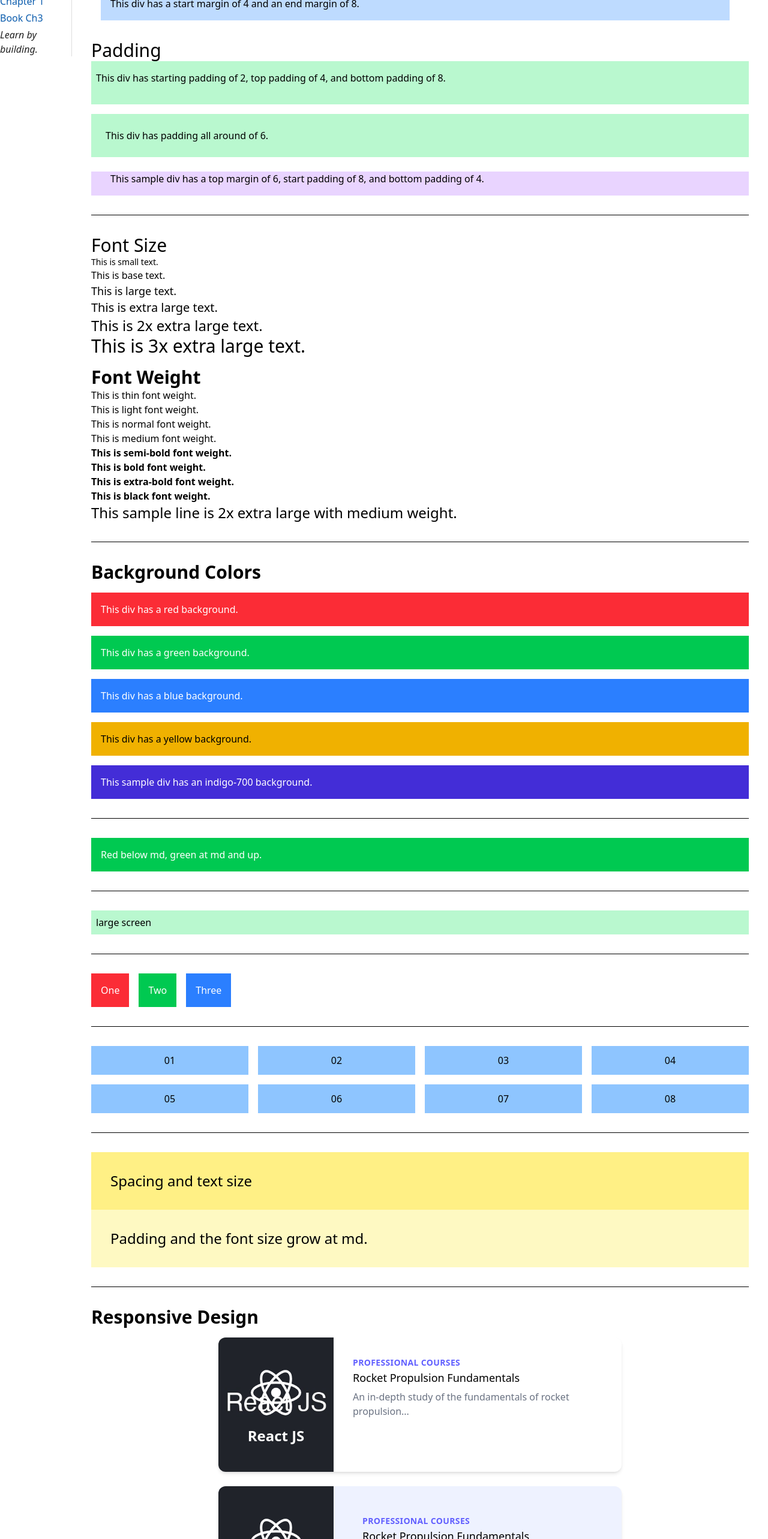
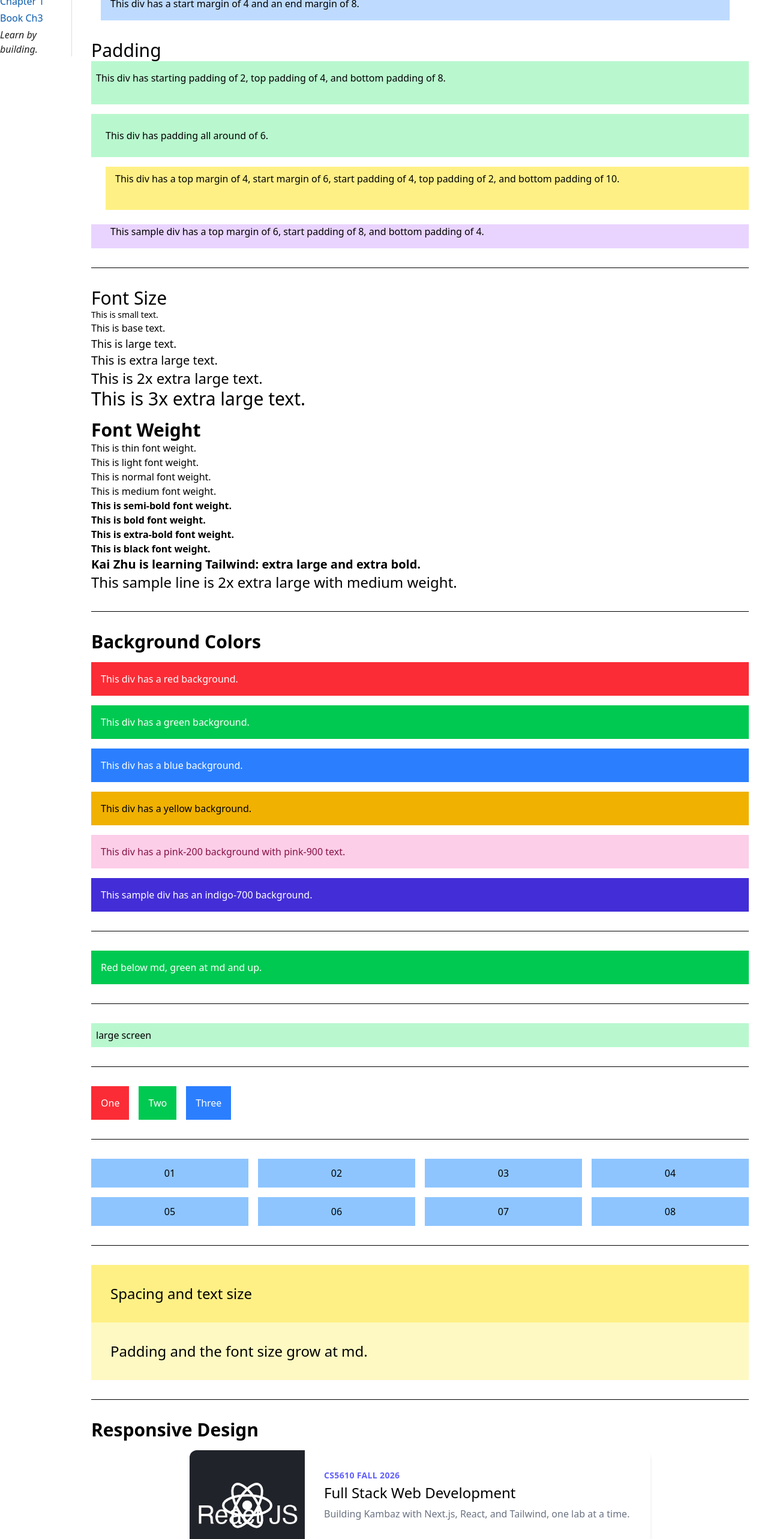
Before and after one commit to zk112211/webdev-client, a Next.js app: page /labs/lab2/tailwind in a window 1280 px wide. Shown: the part 234-2800 px from the top of the page at 60% size. Built offline with nearby package versions, Linux system fonts and the light colour scheme.

Commit message:
Lab 2: On your own Tailwind and React Icons additions

```diff
--- a/app/labs/lab2/ReactIconsSampler.tsx
+++ b/app/labs/lab2/ReactIconsSampler.tsx
@@ -5,6 +5,8 @@ import { FaBookBible } from "react-icons/fa6";
 import { VscAccount } from "react-icons/vsc";
 import { MdOutlineEmojiEvents } from "react-icons/md";
 import { HiOutlineRocketLaunch } from "react-icons/hi2";
+import { IoHeartOutline } from "react-icons/io5";
+import { BsStars } from "react-icons/bs";
 
 export default function ReactIconsSampler() {
   return (
@@ -17,8 +19,9 @@ export default function ReactIconsSampler() {
         <FaCalendar />
         <FaEnvelopeOpenText />
         <FaRegClock />
-        {/* TODO (On your own §2.2): two icons from families not used yet,
-            with a className for size or color */}
+        {/* TODO §2.2 */}
+        <IoHeartOutline className="text-4xl text-red-500" />
+        <BsStars className="text-4xl text-yellow-500" />
         {/* With AI §2.2 */}
         <MdOutlineEmojiEvents className="text-4xl text-blue-600" />
         <HiOutlineRocketLaunch className="text-4xl text-blue-600" />
--- a/app/labs/lab2/tailwind/TailwindBackgroundColors.tsx
+++ b/app/labs/lab2/tailwind/TailwindBackgroundColors.tsx
@@ -6,8 +6,10 @@ export default function TailwindBackgroundColors() {
       <div className="bg-green-500 text-white p-4 mb-4">This div has a green background.</div>
       <div className="bg-blue-500 text-white p-4 mb-4">This div has a blue background.</div>
       <div className="bg-yellow-500 text-black p-4 mb-4">This div has a yellow background.</div>
-      {/* TODO (On your own §2.3.3): a band with a different color and a
-          non-500 shade, plus a contrasting text-* class */}
+      {/* TODO §2.3.3 */}
+      <div className="bg-pink-200 text-pink-900 p-4 mb-4">
+        This div has a pink-200 background with pink-900 text.
+      </div>
       {/* With AI §2.3.3 */}
       <div id="wd-ai-bg" className="bg-indigo-700 text-white p-4 mb-4">
         This sample div has an indigo-700 background.
--- a/app/labs/lab2/tailwind/TailwindFilters.tsx
+++ b/app/labs/lab2/tailwind/TailwindFilters.tsx
@@ -10,8 +10,14 @@ export default function TailwindFilters() {
         <img className="blur-lg w-1/4" src={src} alt="blur lg" />
         <img className="blur-2xl w-1/4" src={src} alt="blur 2xl" />
       </div>
-      {/* TODO (On your own §2.3.5): a second row with a different filter
-          family (grayscale, brightness-*, contrast-*, ...) */}
+      {/* TODO §2.3.5 */}
+      <h3 className="text-lg font-bold">Contrast, sepia, and hue rotate</h3>
+      <div className="flex">
+        <img className="contrast-50 w-1/4" src={src} alt="contrast 50" />
+        <img className="contrast-150 w-1/4" src={src} alt="contrast 150" />
+        <img className="sepia w-1/4" src={src} alt="sepia" />
+        <img className="hue-rotate-90 w-1/4" src={src} alt="hue rotate 90" />
+      </div>
       {/* With AI §2.3.5 */}
       <div id="wd-ai-filters">
         <h3 className="text-lg font-bold">Grayscale and brightness</h3>
--- a/app/labs/lab2/tailwind/TailwindGrids.tsx
+++ b/app/labs/lab2/tailwind/TailwindGrids.tsx
@@ -53,8 +53,18 @@ export default function TailwindGrids() {
             <h3 className="text-lg font-bold">Sidebar</h3>
           </div>
         </div>
-        {/* TODO (On your own §2.3.6): another row using col-span-* in a new
-            layout (three equal columns, 5/7, ...) */}
+        {/* TODO §2.3.6 */}
+        <div className="grid grid-cols-12 gap-2 mt-2">
+          <div className="col-span-4 bg-pink-400 text-white">
+            <h3 className="text-lg font-bold">First third</h3>
+          </div>
+          <div className="col-span-4 bg-teal-500 text-white">
+            <h3 className="text-lg font-bold">Second third</h3>
+          </div>
+          <div className="col-span-4 bg-amber-300">
+            <h3 className="text-lg font-bold">Last third</h3>
+          </div>
+        </div>
         {/* With AI §2.3.6 */}
         <div id="wd-ai-grid" className="grid grid-cols-12 gap-2 mt-2">
           <div className="col-span-3 bg-purple-500 text-white">
--- a/app/labs/lab2/tailwind/TailwindResponsiveDesign.tsx
+++ b/app/labs/lab2/tailwind/TailwindResponsiveDesign.tsx
@@ -15,9 +15,8 @@ export default function TailwindResponsiveDesign() {
   return (
     <div className="font-sans">
       <h2 className="text-3xl font-bold mb-4">Responsive Design</h2>
-      {/* TODO (On your own §2.3.4): make this card's copy or image
-          personal, and add one more md: or lg: utility */}
-      <div className="mx-auto w-full max-w-md overflow-hidden rounded-xl bg-white shadow-md md:max-w-2xl">
+      {/* TODO §2.3.4 */}
+      <div className="mx-auto w-full max-w-md overflow-hidden rounded-xl bg-white shadow-md md:max-w-2xl lg:max-w-3xl">
         <div className="md:flex">
           <div className="relative md:w-48 md:shrink-0">
             <img
@@ -32,16 +31,17 @@ export default function TailwindResponsiveDesign() {
           </div>
           <div className="min-w-0 p-8">
             <div className="text-sm font-semibold tracking-wide text-indigo-500 uppercase">
-              Professional Courses
+              CS5610 Fall 2026
             </div>
             <a
               href="#"
-              className="mt-1 block text-lg leading-tight font-medium text-black no-underline hover:underline"
+              className="mt-1 block text-lg leading-tight font-medium text-black no-underline hover:underline lg:text-2xl"
             >
-              Rocket Propulsion Fundamentals
+              Full Stack Web Development
             </a>
             <p className="mt-2 text-gray-500">
-              An in-depth study of the fundamentals of rocket propulsion...
+              Building Kambaz with Next.js, React, and Tailwind, one lab at a
+              time.
             </p>
           </div>
         </div>
--- a/app/labs/lab2/tailwind/TailwindSpacing.tsx
+++ b/app/labs/lab2/tailwind/TailwindSpacing.tsx
@@ -13,8 +13,11 @@ export default function TailwindSpacing() {
         This div has starting padding of 2, top padding of 4, and bottom padding of 8.
       </div>
       <div className="bg-green-200 p-6">This div has padding all around of 6.</div>
-      {/* TODO (On your own §2.3.1): a box mixing directional margin and
-          padding utilities (mt-*, ps-*, pb-*) */}
+      {/* TODO §2.3.1 */}
+      <div className="bg-yellow-200 mt-4 ms-6 ps-4 pt-2 pb-10">
+        This div has a top margin of 4, start margin of 6, start padding of 4,
+        top padding of 2, and bottom padding of 10.
+      </div>
       {/* With AI §2.3.1 */}
       <div id="wd-ai-spacing" className="bg-purple-200 mt-6 ps-8 pb-4">
         This sample div has a top margin of 6, start padding of 8, and bottom
--- a/app/labs/lab2/tailwind/TailwindTypography.tsx
+++ b/app/labs/lab2/tailwind/TailwindTypography.tsx
@@ -17,8 +17,10 @@ export default function TailwindTypography() {
       <p className="font-bold">This is bold font weight.</p>
       <p className="font-extrabold">This is extra-bold font weight.</p>
       <p className="font-black">This is black font weight.</p>
-      {/* TODO (On your own §2.3.2): a personal line pairing a size utility
-          with a weight utility */}
+      {/* TODO §2.3.2 */}
+      <p className="text-xl font-extrabold">
+        Kai Zhu is learning Tailwind: extra large and extra bold.
+      </p>
       {/* With AI §2.3.2 */}
       <p id="wd-ai-type" className="text-2xl font-medium">
         This sample line is 2x extra large with medium weight.
```
